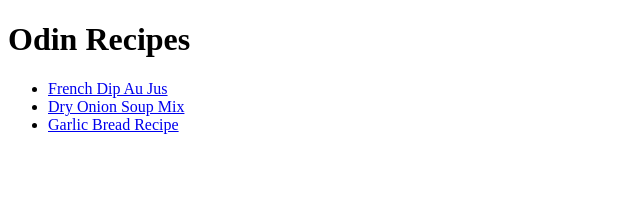
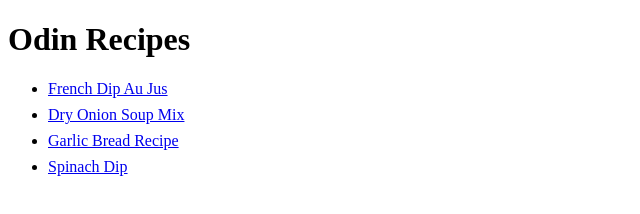
Before and after one commit to Godlox-Tyler/odin-recipes, a plain HTML site: page index.html in a window 1280 px wide. Shown: the whole page, without its empty margins (0-640 px from the left). Drawn offline with Linux system fonts and the light colour scheme.

Commit message:
Add hyperlink to spinach-dip and style to <ul>

```diff
--- a/index.html
+++ b/index.html
@@ -8,10 +8,20 @@
 
         <h1>Odin Recipes</h1>
 
+        <style>
+            ul li {margin-bottom: 0.5em;}
+        </style>
+
         <ul>
+
             <li><a href="./recipes/french-dip-sandwich.html">French Dip Au Jus</a></li>
+
             <li><a href="./recipes/dry-onion-soup-mix.html">Dry Onion Soup Mix</a></li>
+
             <li><a href="./recipes/garlic-bread.html">Garlic Bread Recipe</a></li>
+
+            <li><a href="./recipes/spinach-dip.html">Spinach Dip</a></li>
+
         </ul>
 
     </body>
```
